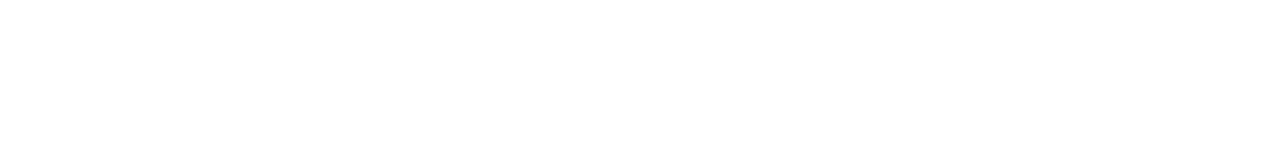
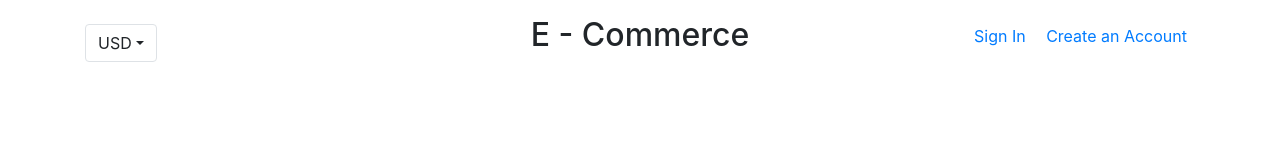
Before and after one commit to ugurakcora/E-commerce, a plain HTML site: page index.html in a window 1280 px wide. Drawn offline with nearby package versions, Linux system fonts and the light colour scheme.

Commit message:
first code

```diff
--- a/index.html
+++ b/index.html
@@ -19,9 +19,41 @@
 
 <body>
 
-    <header></header>
+    <!-- header -->
+    <header>
+        <div class="container">
+            <div class="row">
+                <div class="col-md-4 col-sm-12 col-12">
+                    <div class="btn-group">
+                        <button class="btn border dropdown-toggle my-md-4 my-2" data-toggle="dropdown" aria-haspopup="true" aria-expanded="false">USD</button>
+                        <div class="dropdown-menu">
+                            <a href="#" class="dropdown-item">Euro</a>
+                            <a href="#" class="dropdown-item">TL</a>
+                        </div>
+                    </div>
+                </div>
+                <div class="col-md-4 col-12 text-center">
+                    <h2 class="my-md-3 site-title">E - Commerce</h2>
+                </div>
+                <div class="col-md-4 col-12 text-right">
+                    <p class="my-md-4 header-links">
+                        <a href="#" class="px-2">Sign In</a>
+                        <a href="#" class="px-2">Create an Account</a>
+                    </p>
+                </div>
+            </div>
+        </div>
+    </header>
+    <!-- header -->
+
+    <!-- main -->
     <main></main>
+    <!-- main -->
+
+    <!-- footer -->
     <footer></footer>
+    <!-- footer -->
+
 
     <script src="https://code.jquery.com/jquery-3.4.1.slim.min.js"
         integrity="sha384-J6qa4849blE2+poT4WnyKhv5vZF5SrPo0iEjwBvKU7imGFAV0wwj1yYfoRSJoZ+n" crossorigin="anonymous">
```
